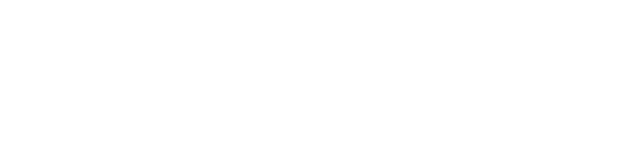
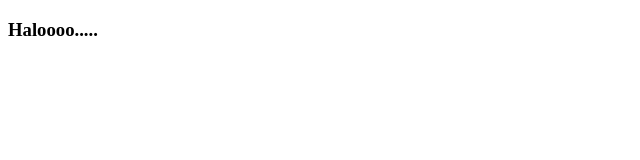
Before and after one commit to wskurniawan/pelatihan-git, a plain HTML site: page index.html in a window 1280 px wide. Shown: the full height of the page, 0-640 px from the left. Drawn offline with Linux system fonts and the light colour scheme.

Commit message:
tambah halo

```diff
--- a/index.html
+++ b/index.html
@@ -8,6 +8,10 @@
 </head>
 <body>
 
+   <!-- tambah halo -->
+   <h3>Haloooo.....</h3>
+   <!-- end -->
+
 
 
 </body>
```
